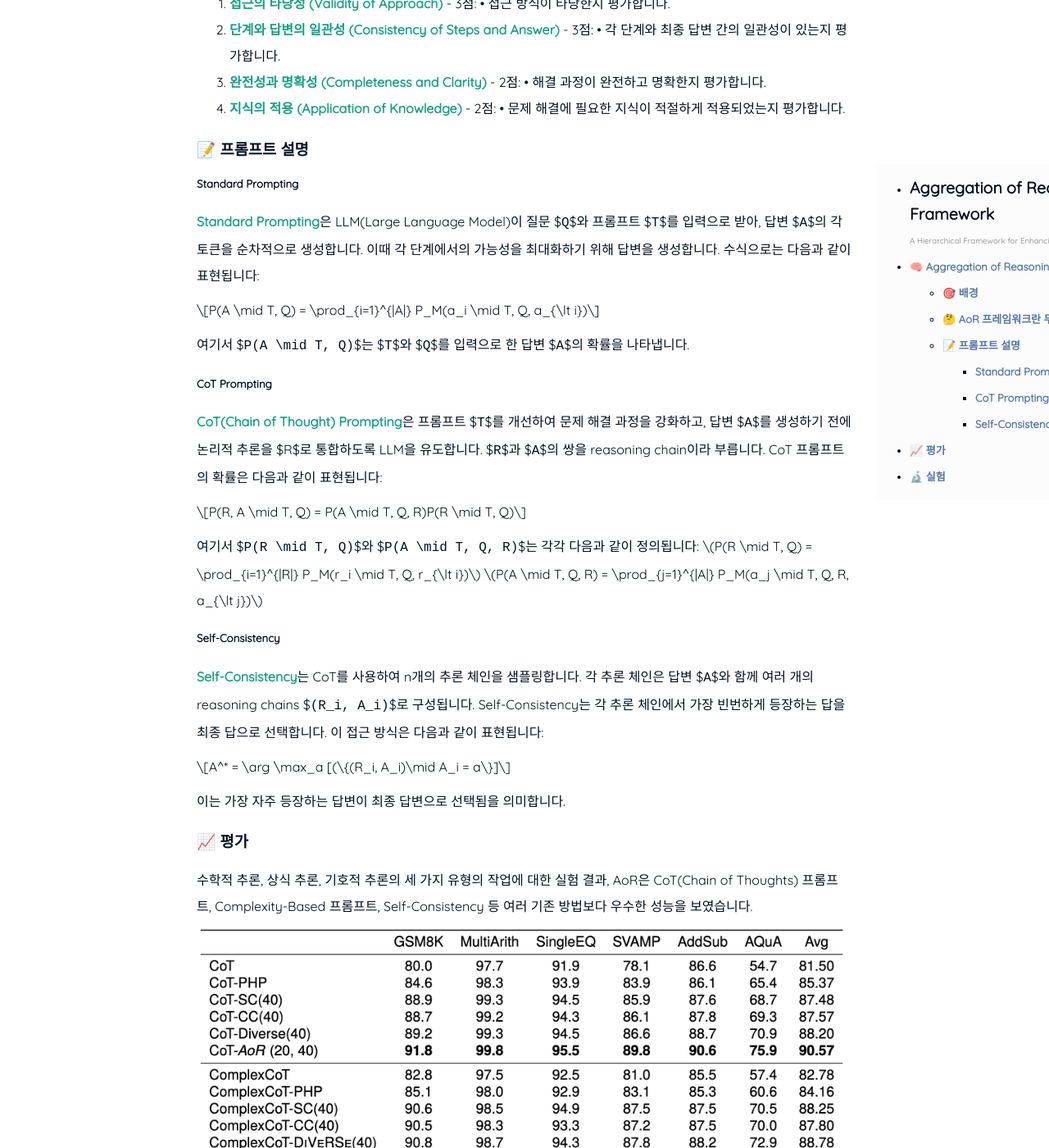
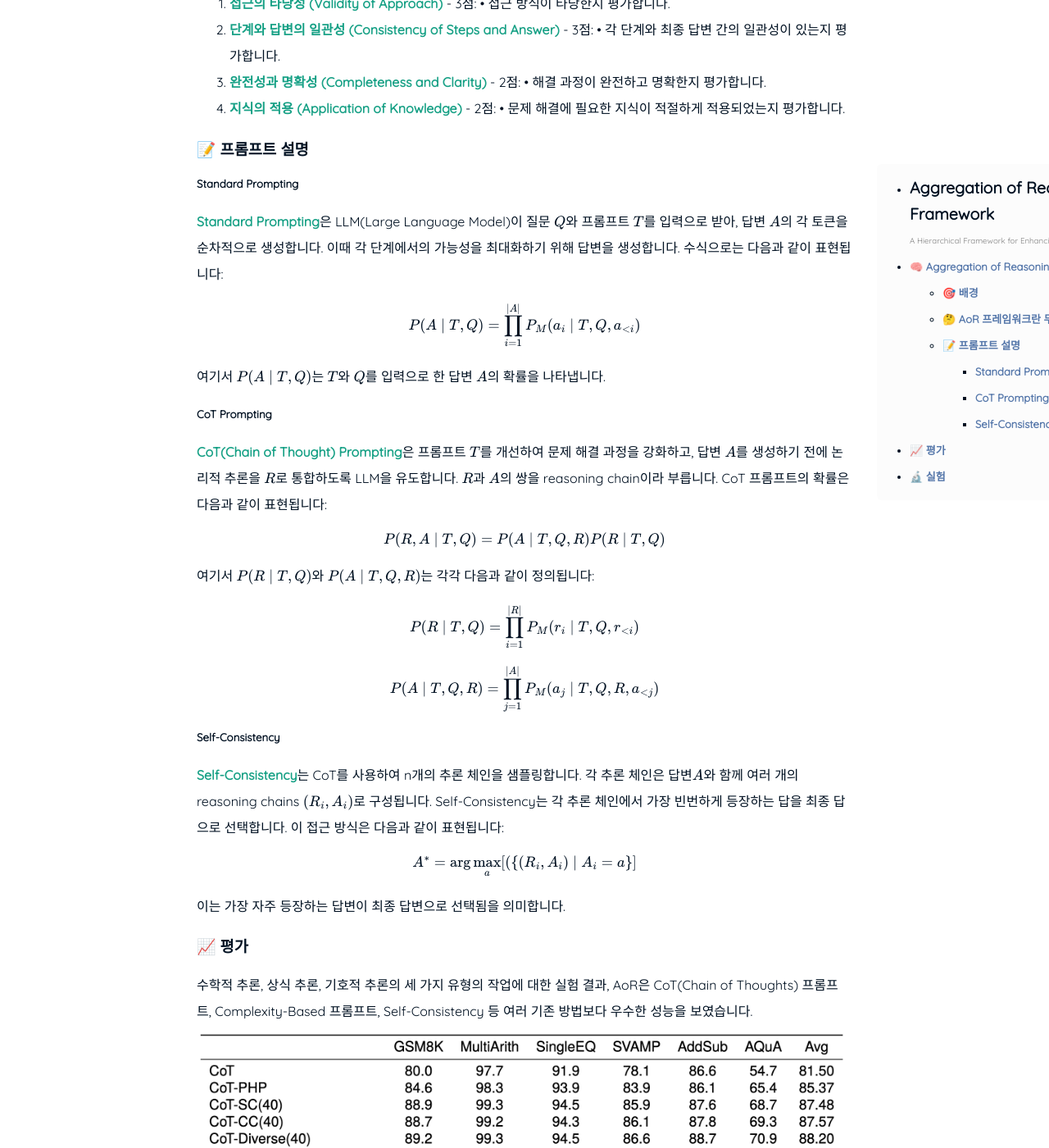
Before and after one commit to harheem/harheem.github.io, a Jekyll site: the page built from _posts/2024-06-09-AoR-Framework.md, in a window 1280 px wide and 1400 px high, scrolled down 3461 px. Shown: the whole window at 82% size. Built offline with Jekyll 4.4.1, drawn with Linux system fonts in a browser that asks for light colours; formulas are drawn with MathJax 3; some of the changed text lies outside the part shown.

Commit message:
apply Latex

```diff
--- a/_config.yml
+++ b/_config.yml
@@ -21,3 +21,9 @@ styles: [agate, androidstudio, arta, asceti, atelier-cave.dark, atelier-cave.lig
 # Build settings
 highlighter: null
 markdown: kramdown
+
+markdown: kramdown
+highlighter: rouge
+lsi: false
+excerpt_separator: "\n\n"
+incremental: false
--- a/_posts/2024-06-09-AoR-Framework.md
+++ b/_posts/2024-06-09-AoR-Framework.md
@@ -57,23 +57,25 @@ AoR 접근 방식은 Local-Scoring과 Global-Evaluation의 두 단계로 구성
 ### <span style="font-weight: normal">📝</span> 프롬프트 설명
 
 ##### Standard Prompting
-**Standard Prompting**은 LLM(Large Language Model)이 질문 $`Q`$와 프롬프트 $`T`$를 입력으로 받아, 답변 $`A`$의 각 토큰을 순차적으로 생성합니다. 이때 각 단계에서의 가능성을 최대화하기 위해 답변을 생성합니다. 수식으로는 다음과 같이 표현됩니다:
+**Standard Prompting**은 LLM(Large Language Model)이 질문 $Q$와 프롬프트 $T$를 입력으로 받아, 답변 $A$의 각 토큰을 순차적으로 생성합니다. 이때 각 단계에서의 가능성을 최대화하기 위해 답변을 생성합니다. 수식으로는 다음과 같이 표현됩니다:
 
-$$P(A \mid T, Q) = \prod_{i=1}^{|A|} P_M(a_i \mid T, Q, a_{\lt i})$$
+$$P(A \mid T, Q) = \prod_{i=1}^{|A|} P_M(a_i \mid T, Q, a_{<i})$$
 
-여기서 $`P(A \mid T, Q)`$는 $`T`$와 $`Q`$를 입력으로 한 답변 $`A`$의 확률을 나타냅니다.
+여기서 $P(A \mid T, Q)$는 $T$와 $Q$를 입력으로 한 답변 $A$의 확률을 나타냅니다.
 
 ##### CoT Prompting
-**CoT(Chain of Thought) Prompting**은 프롬프트 $`T`$를 개선하여 문제 해결 과정을 강화하고, 답변 $`A`$를 생성하기 전에 논리적 추론을 $R$로 통합하도록 LLM을 유도합니다. $`R`$과 $`A`$의 쌍을 reasoning chain이라 부릅니다. CoT 프롬프트의 확률은 다음과 같이 표현됩니다:
+**CoT(Chain of Thought) Prompting**은 프롬프트 $T$를 개선하여 문제 해결 과정을 강화하고, 답변 $A$를 생성하기 전에 논리적 추론을 $R$로 통합하도록 LLM을 유도합니다. $R$과 $A$의 쌍을 reasoning chain이라 부릅니다. CoT 프롬프트의 확률은 다음과 같이 표현됩니다:
 
 $$P(R, A \mid T, Q) = P(A \mid T, Q, R)P(R \mid T, Q)$$
 
-여기서 $`P(R \mid T, Q)`$와 $`P(A \mid T, Q, R)`$는 각각 다음과 같이 정의됩니다:
-$$P(R \mid T, Q) = \prod_{i=1}^{|R|} P_M(r_i \mid T, Q, r_{\lt i})$$
-$$P(A \mid T, Q, R) = \prod_{j=1}^{|A|} P_M(a_j \mid T, Q, R, a_{\lt j})$$
+여기서 $P(R \mid T, Q)$와 $P(A \mid T, Q, R)$는 각각 다음과 같이 정의됩니다:
+
+$$P(R \mid T, Q) = \prod_{i=1}^{|R|} P_M(r_i \mid T, Q, r_{<i})$$
+
+$$P(A \mid T, Q, R) = \prod_{j=1}^{|A|} P_M(a_j \mid T, Q, R, a_{<j})$$
 
 ##### Self-Consistency
-**Self-Consistency**는 CoT를 사용하여 n개의 추론 체인을 샘플링합니다. 각 추론 체인은 답변 $`A`$와 함께 여러 개의 reasoning chains $`(R_i, A_i)`$로 구성됩니다. Self-Consistency는 각 추론 체인에서 가장 빈번하게 등장하는 답을 최종 답으로 선택합니다. 이 접근 방식은 다음과 같이 표현됩니다:
+**Self-Consistency**는 CoT를 사용하여 n개의 추론 체인을 샘플링합니다. 각 추론 체인은 답변$A$와 함께 여러 개의 reasoning chains $(R_i, A_i)$로 구성됩니다. Self-Consistency는 각 추론 체인에서 가장 빈번하게 등장하는 답을 최종 답으로 선택합니다. 이 접근 방식은 다음과 같이 표현됩니다:
 
 $$A^* = \arg \max_a [(\{(R_i, A_i)\mid A_i = a\}]$$
 
```
Also changed, not shown: other parts of _posts/2024-06-09-AoR-Framework.md (+15 -0 lines), 3 other files.
